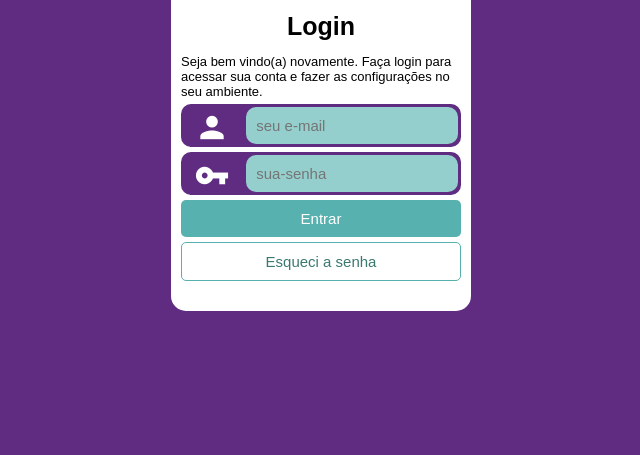
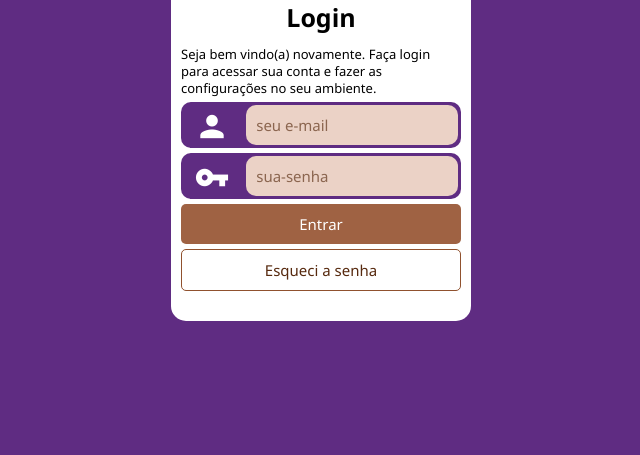
Before and after one commit to daniwells/HTML-CSS, a PHP site: page / in a window 1280 px wide. Shown: the part 345-800 px from the top of the page, without its empty margins (319-959 px from the left). Run offline with PHP 8.4, Linux system fonts and the light colour scheme.

Commit message:
Atualizando projeto login

```diff
--- a/exercicios/desafio009/styles/geral.css
+++ b/exercicios/desafio009/styles/geral.css
@@ -1,5 +1,5 @@
 * {
-    font-family: Arial, Helvetica, sans-serif;
+    font-family:'Segoe UI', Tahoma, Geneva, Verdana, sans-serif;
     padding: 0px;
     margin: 0px;
 }
@@ -44,7 +44,7 @@ form {
     text-align: left;
     padding: 10px;
     font-size: 13px;
-    line-height: 15px;
+    line-height: 17px;
 }
 
 .div_input {
@@ -59,12 +59,16 @@ form {
 
 input {
     display: inline;
-    background-color: #94CFCD;
+    background-color: #ebd2c6;
     border: none;
     padding: 10px;
     font-size: 15px;
     border-radius: 10px;
     width: 70%;
+}
+
+input::placeholder {
+    color: #572b0fa6;
 }
 
 h1 {
@@ -110,17 +114,23 @@ a {
 }
 
 #log1 {
-    background-color: #57b1ae;
+    background-color: #9F6243;
     border: none;
     color: white;
 }
 
+#log1:hover {
+    background-color: #703412;
+    cursor: pointer;
+}
+
 #log2 {
     background-color: white;
-    border: 1px solid #57b1ae;
-    color: #3a796f;
+    border: 1px solid #90512E;
+    color: #572a0f;
 }
 
-#log1 {
-
+#log2:hover {
+    background-color: #cf9679;
+    cursor: pointer;
 }
```
